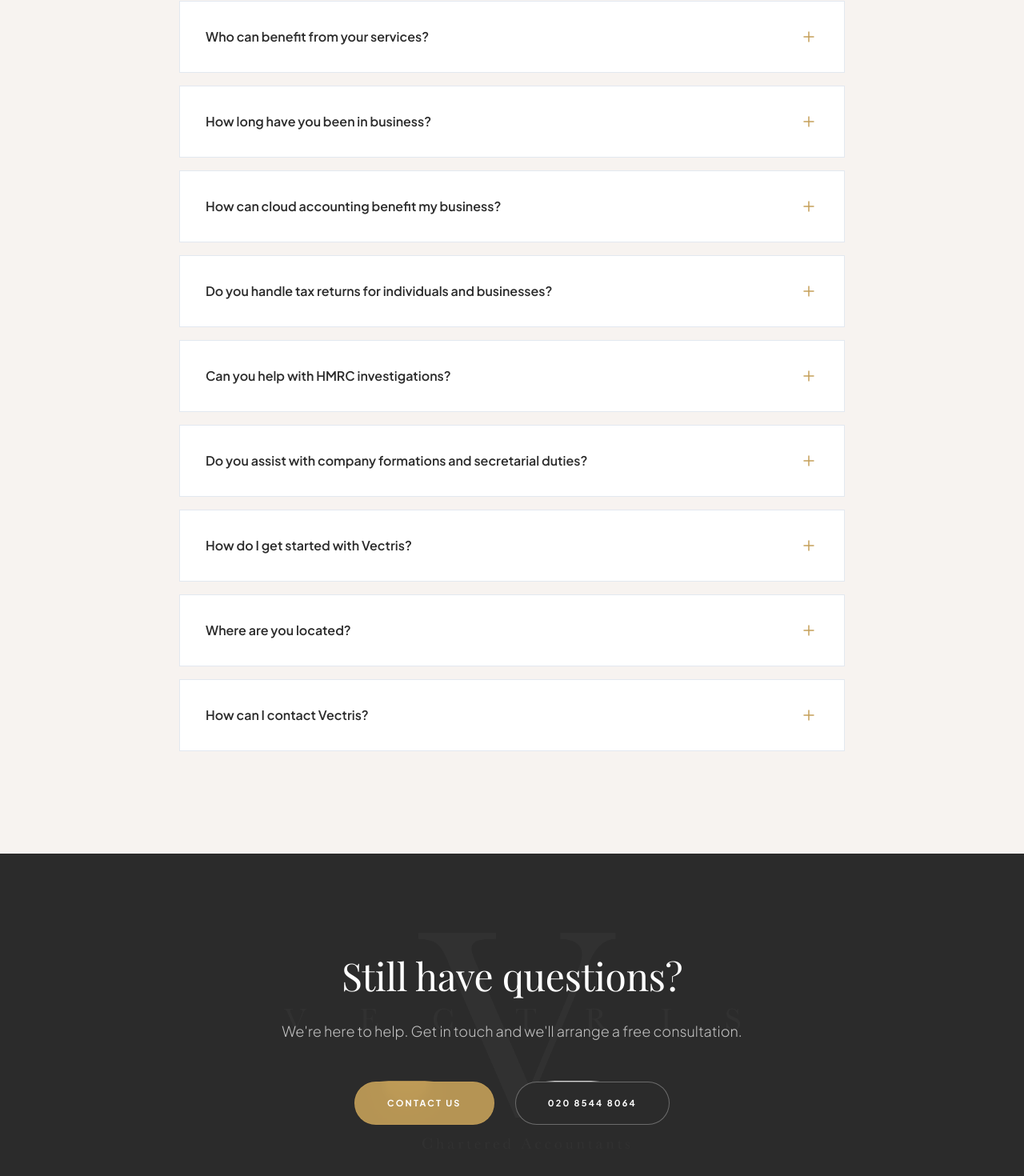
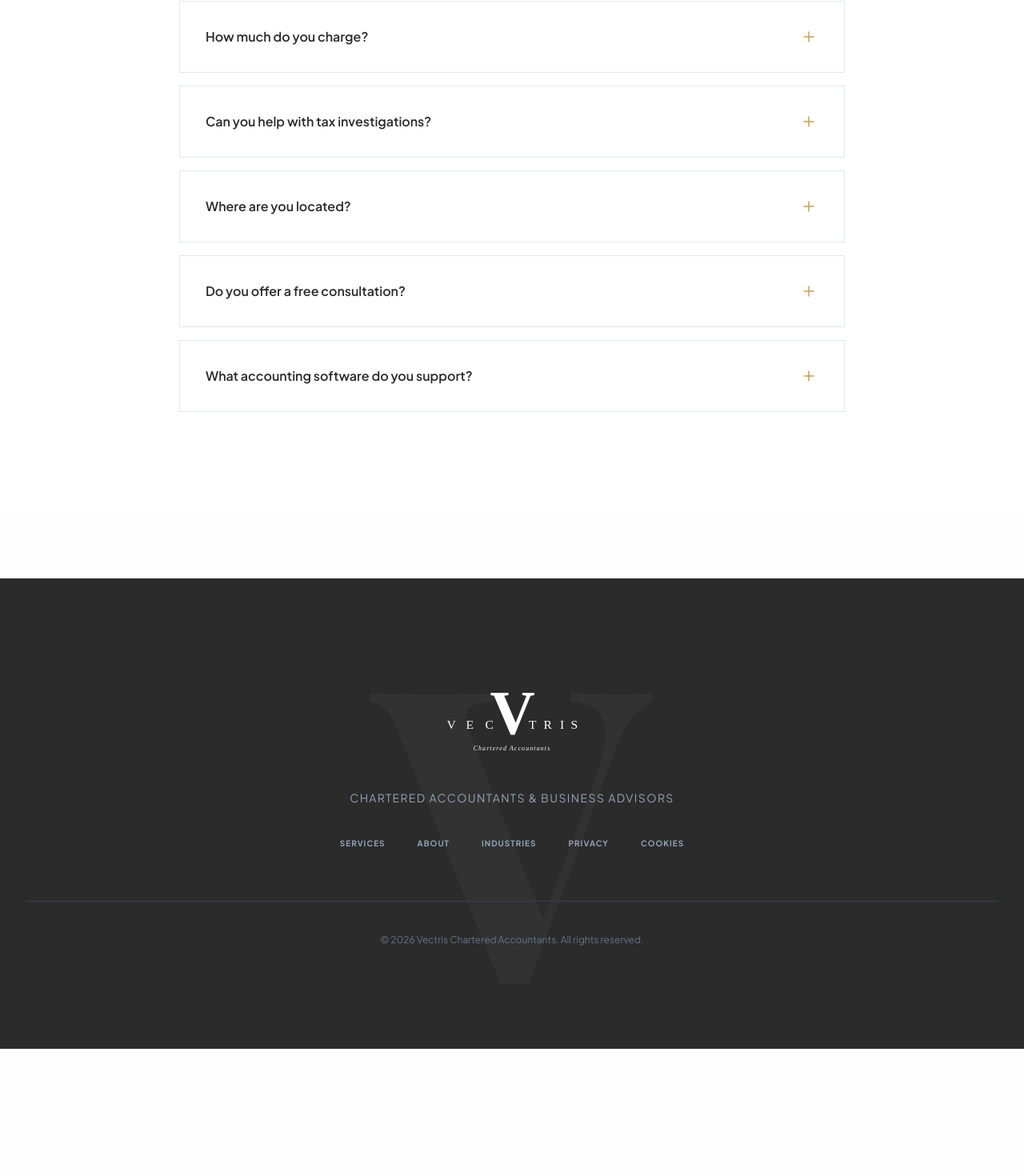
Before and after one commit to paresh100/vectris, a Next.js app: page /faq in a window 1280 px wide. Shown: the part 1054-2524 px from the top of the page at 80% size. After the commit the page ends 2365 px from the top, so only its background shows below. Built offline with nearby package versions, Linux system fonts and the light colour scheme; a web font is replaced by a local one.

Commit message:
Fix build errors: restore package.json, sitemap, and taxation pages

```diff
--- a/src/app/faq/FAQContent.tsx
+++ b/src/app/faq/FAQContent.tsx
@@ -1,159 +1,54 @@
 "use client";
 
-import { useEffect, useRef } from "react";
-import Link from "next/link";
-import Image from "next/image";
+import FAQ from "@/components/FAQ";
 import PageHero from "@/components/PageHero";
-import FAQ from "@/components/FAQ";
-import { Button } from "@/components/ui/moving-border";
-import gsap from "gsap";
-import { ScrollTrigger } from "gsap/ScrollTrigger";
-
-if (typeof window !== "undefined") {
-    gsap.registerPlugin(ScrollTrigger);
-}
 
 const faqItems = [
     {
-        question: "Who are Vectris Chartered Accountants & Business Advisors?",
-        answer:
-            "Vectris is a team of experienced Chartered Accountants and Business Advisors based in Wimbledon, South West London. With over 35 years of experience, we are dedicated to helping businesses and individuals manage their finances, meet their goals, and achieve success.",
+        question: "What services do you offer?",
+        answer: "We offer a comprehensive range of accounting and business advisory services, including tax planning, auditing, bookkeeping, payroll, and strategic business advice tailored to your specific needs."
     },
     {
-        question: "What services do you offer?",
-        answer:
-            "We provide a wide range of services, including expert accountancy services, comprehensive tax planning and compliance, and business advisory services tailored to small and medium-sized businesses, as well as individuals.",
+        question: "How do I switch accountants?",
+        answer: "Switching to Vectris is simple. We handle the entire process for you, contacting your previous accountant to arrange the transfer of records and ensuring a seamless transition with no disruption to your business."
     },
     {
-        question: "What makes Vectris different from other accounting firms?",
-        answer:
-            "At Vectris, we pride ourselves on being more than just accountants. We take a proactive approach, offering practical advice to help your business grow. Our focus is on understanding your needs and providing solutions beyond traditional accounting services.",
+        question: "Do you work with small businesses?",
+        answer: "Yes, we specialize in supporting small and medium-sized enterprises (SMEs). We understand the unique challenges you face and provide scalable solutions to help your business grow."
     },
     {
-        question: "Who can benefit from your services?",
-        answer:
-            "Our services are designed for small and medium-sized businesses and individuals. Whether you're a startup, an established business, or someone seeking personal financial advice, we tailor our services to meet your needs.",
+        question: "How much do you charge?",
+        answer: "Our fees are transparent and tailored to the services you require. We offer fixed-fee packages so you know exactly what to expect, with no hidden costs. Contact us for a personalized quote."
     },
     {
-        question: "How long have you been in business?",
-        answer:
-            "Vectris has been helping clients for over 35 years. Our long-standing experience means you can trust us to provide reliable and professional advice.",
-    },
-    {
-        question: "How can cloud accounting benefit my business?",
-        answer:
-            "Cloud accounting allows for real-time access to financial data, remote collaboration, and efficient record management, which helps streamline business operations.",
-    },
-    {
-        question: "Do you handle tax returns for individuals and businesses?",
-        answer:
-            "Yes, we assist with personal tax returns, corporate tax returns, and tax planning strategies.",
-    },
-    {
-        question: "Can you help with HMRC investigations?",
-        answer:
-            "Absolutely. We provide support during HMRC investigations, representing you to ensure the best possible outcome.",
-    },
-    {
-        question: "Do you assist with company formations and secretarial duties?",
-        answer:
-            "Yes, we handle company formations, statutory filings, and the preparation of required documentation, such as minutes and resolutions.",
-    },
-    {
-        question: "How do I get started with Vectris?",
-        answer:
-            "Getting started is simple. Contact us by phone or email, and we'll arrange a consultation to discuss your needs and how we can help you achieve your financial goals.",
+        question: "Can you help with tax investigations?",
+        answer: "Absolutely. We have extensive experience in dealing with HMRC tax investigations. We can represent you, handle all correspondence, and work to resolve the matter as efficiently as possible."
     },
     {
         question: "Where are you located?",
-        answer:
-            "We are located in Wimbledon, South West London, but we serve clients from various locations. We also offer remote services for your convenience.",
+        answer: "We are based in Wimbledon, South West London. However, we work with clients across London and the UK, utilizing digital tools to provide remote support whenever needed."
     },
     {
-        question: "How can I contact Vectris?",
-        answer:
-            "You can contact us via phone at 020 8544 8064, email at info@vectris.co, or through the contact form on our Contact page. We're always happy to discuss how we can assist you and your business.",
+        question: "Do you offer a free consultation?",
+        answer: "Yes, we offer a complimentary initial consultation to discuss your business needs and how we can help. It's a great opportunity to meet our team and see if we're the right fit for you."
     },
+    {
+        question: "What accounting software do you support?",
+        answer: "We are experts in major cloud accounting platforms like Xero, QuickBooks, and Sage. We can help you set up, train your team, and optimize these systems for your business."
+    }
 ];
 
 export default function FAQContent() {
-    const ctaRef = useRef<HTMLDivElement>(null);
-
-    useEffect(() => {
-        const cta = ctaRef.current;
-        if (cta) {
-            gsap.set(cta, { opacity: 0, y: 40 });
-            gsap.to(cta, {
-                opacity: 1,
-                y: 0,
-                duration: 1,
-                ease: "power3.out",
-                scrollTrigger: { trigger: cta, start: "top 90%", once: true },
-            });
-        }
-        return () => {
-            ScrollTrigger.getAll().forEach((t) => t.kill());
-        };
-    }, []);
-
     return (
         <>
             <PageHero
-                title="Frequently Asked Questions."
-                subtitle="Everything you need to know about our services and how we can help your business."
+                title="Frequently Asked Questions"
+                subtitle="Common questions about our services and how we can help your business."
                 breadcrumb="FAQ"
             />
-
-            {/* FAQ Accordion */}
-            <section className="py-24 lg:py-32 bg-champagne">
+            <section className="py-20 lg:py-32 bg-white">
                 <div className="container mx-auto px-8 max-w-4xl">
                     <FAQ items={faqItems} />
-                </div>
-            </section>
-
-            {/* CTA */}
-            <section className="py-24 lg:py-32 bg-brand-charcoal text-white relative overflow-hidden">
-                {/* Decorative white logo watermark */}
-                <div className="absolute inset-0 flex items-center justify-center pointer-events-none">
-                    <Image
-                        src="/vectris-logo-white.png"
-                        alt=""
-                        width={600}
-                        height={300}
-                        className="opacity-[0.03] select-none"
-                        aria-hidden="true"
-                    />
-                </div>
-
-                <div ref={ctaRef} className="container mx-auto px-8 text-center max-w-3xl relative z-10">
-                    <h2 className="text-3xl lg:text-5xl serif-heading mb-8">
-                        Still have questions?
-                    </h2>
-                    <p className="text-lg text-white/70 font-light mb-12">
-                        We&apos;re here to help. Get in touch and we&apos;ll arrange a free consultation.
-                    </p>
-                    <div className="flex flex-wrap justify-center gap-6">
-                        <Button
-                            as="a"
-                            href="/contact"
-                            borderRadius="1.75rem"
-                            containerClassName="h-14 w-auto"
-                            className="bg-primary/90 border-primary/50 text-white font-bold text-[11px] uppercase tracking-[0.2em] px-10"
-                            borderClassName="bg-[radial-gradient(var(--primary)_40%,transparent_60%)]"
-                        >
-                            Contact Us
-                        </Button>
-                        <Button
-                            as="a"
-                            href="tel:02085448064"
-                            borderRadius="1.75rem"
-                            containerClassName="h-14 w-auto"
-                            className="bg-brand-charcoal border-white/30 text-white font-bold text-[11px] uppercase tracking-[0.2em] px-10"
-                            borderClassName="bg-[radial-gradient(var(--white)_40%,transparent_60%)]"
-                        >
-                            020 8544 8064
-                        </Button>
-                    </div>
                 </div>
             </section>
         </>
--- a/src/components/ui/glowing-effect.tsx
+++ b/src/components/ui/glowing-effect.tsx
@@ -2,7 +2,7 @@
 
 import { memo, useCallback, useEffect, useRef } from "react";
 import { cn } from "@/lib/utils";
-import { animate } from "motion/react";
+import { animate } from "framer-motion";
 
 interface GlowingEffectProps {
     blur?: number;
--- a/tsconfig.json
+++ b/tsconfig.json
@@ -15,7 +15,7 @@
     "moduleResolution": "bundler",
     "resolveJsonModule": true,
     "isolatedModules": true,
-    "jsx": "preserve",
+    "jsx": "react-jsx",
     "incremental": true,
     "plugins": [
       {
@@ -32,7 +32,8 @@
     "next-env.d.ts",
     "**/*.ts",
     "**/*.tsx",
-    ".next/types/**/*.ts"
+    ".next/types/**/*.ts",
+    ".next/dev/types/**/*.ts"
   ],
   "exclude": [
     "node_modules"
```
Also changed, not shown: package.json (+14 -16 lines), 2 other files (tests, documents, lock files or other folders).
